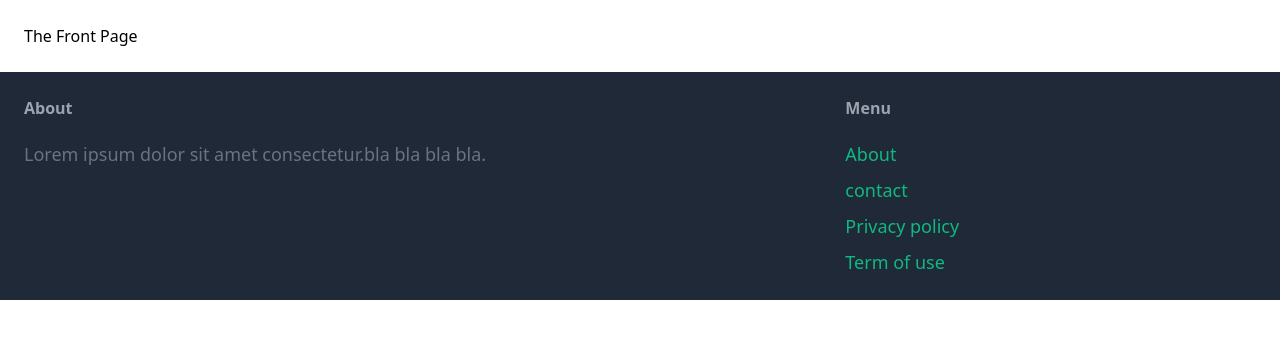
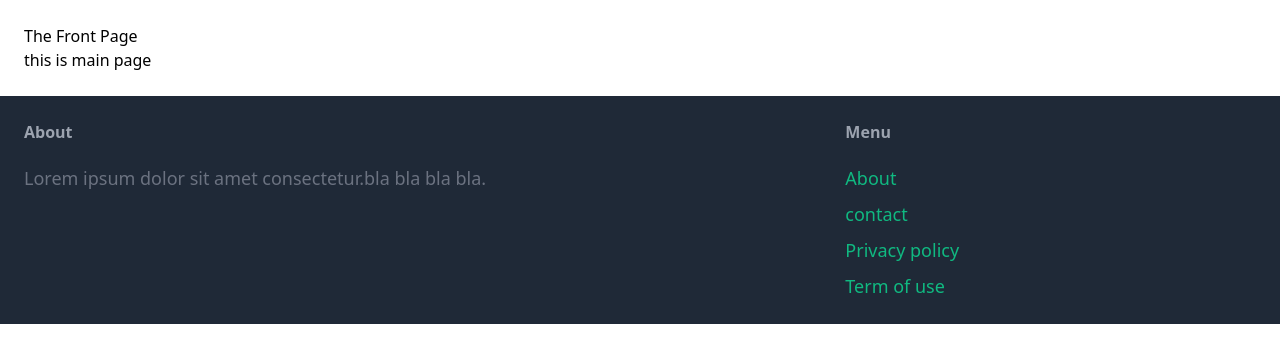
Before and after one commit to Gkdave/kid_shop, a Django app: page / in a window 1280 px wide. Shown: the part 77-440 px from the top of the page. Run offline with Django 4.2, Linux system fonts and the light colour scheme.

Commit message:
fourth commit

```diff
--- a/core/templates/core/index.html
+++ b/core/templates/core/index.html
@@ -3,4 +3,5 @@
         {% block content %}
 
         <h1>The Front Page </h1>
+        <h2>this is main page</h2>
         {% endblock content %}
```
